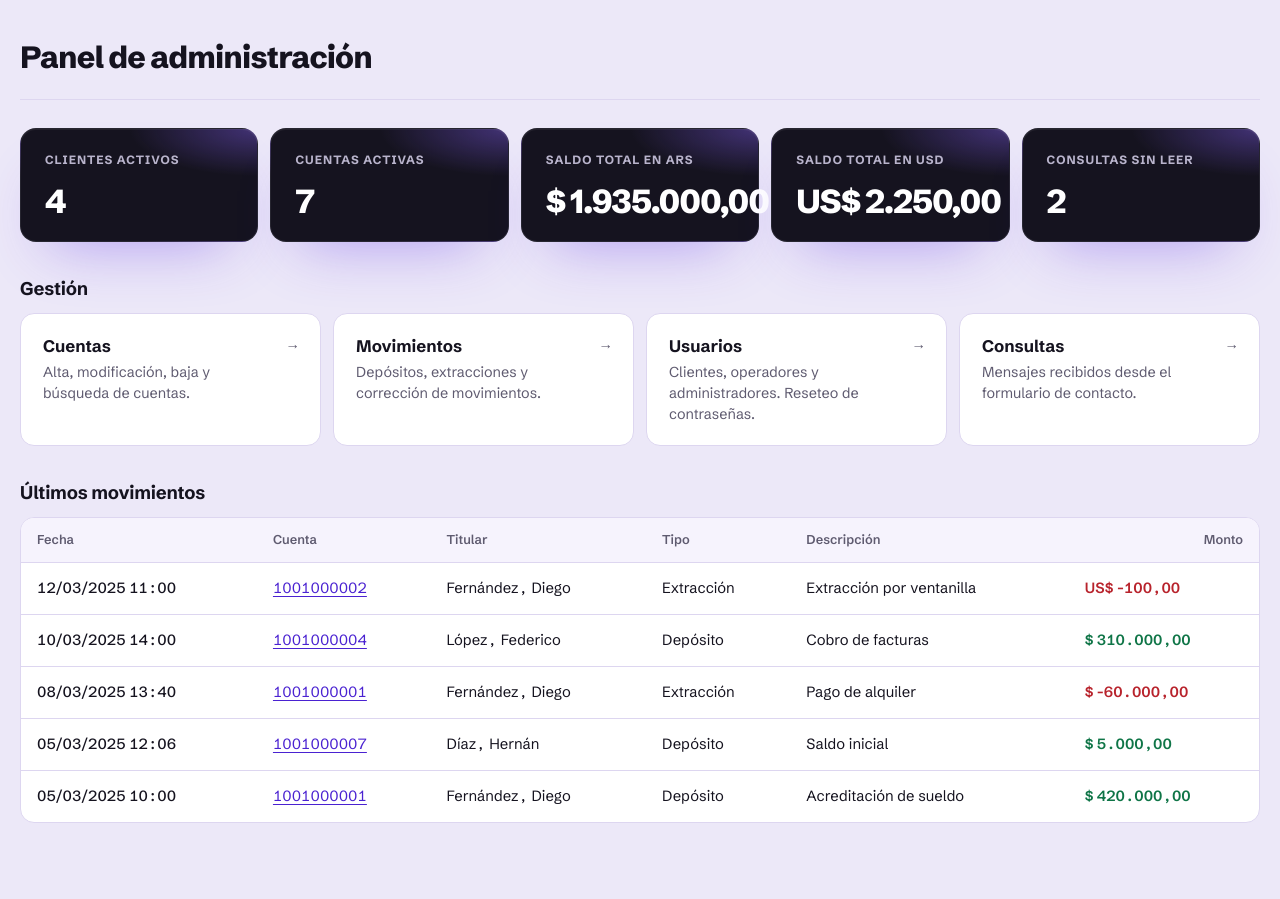
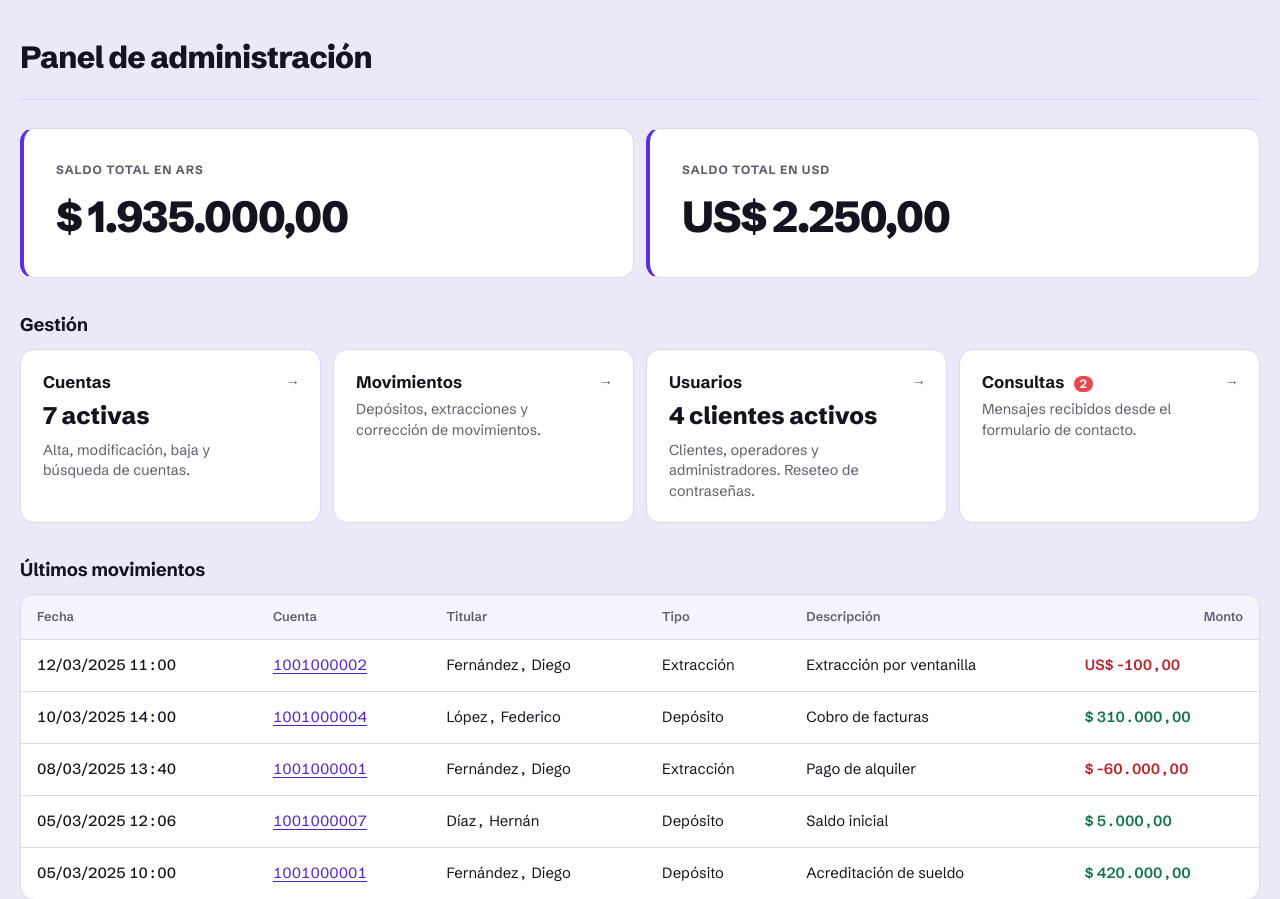
Before and after one commit to Lucas-Ferrari/frh-progra4-tp2, a PHP site: page /banco/admin/panel.php in a window 1280 px wide. Shown: the part 77-976 px from the top of the page. Run offline with PHP 8.4, Linux system fonts and the light colour scheme; a user stored in the database is signed in; data comes from the database, SQL or seed files in the repository.

Commit message:
Revision estilo panel admin

```diff
--- a/admin/panel.php
+++ b/admin/panel.php
@@ -28,33 +28,22 @@ require_once(__DIR__ . "/../includes/header.php");
 
 <h1>Panel de administración</h1>
 
-<section class="grilla">
-    <div class="tarjeta estadistica">
-        <span class="valor"><?php echo (int) $clientes["total"]; ?></span>
-        <span class="etiqueta">Clientes activos</span>
-    </div>
-    <div class="tarjeta estadistica">
-        <span class="valor"><?php echo (int) $cuentas["total"]; ?></span>
-        <span class="etiqueta">Cuentas activas</span>
-    </div>
+<!-- Solo los saldos van como tarjeta grande; los conteos viven en su acceso de gestión -->
+<section class="grilla grilla-saldos">
     <?php foreach ($saldos as $saldo): ?>
         <div class="tarjeta estadistica">
             <span class="valor"><?php echo e(formatoMonto($saldo["total"], $saldo["moneda"])); ?></span>
             <span class="etiqueta">Saldo total en <?php echo e($saldo["moneda"]); ?></span>
         </div>
     <?php endforeach; ?>
-    <div class="tarjeta estadistica">
-        <span class="valor"><?php echo (int) $sinLeer["total"]; ?></span>
-        <span class="etiqueta">Consultas sin leer</span>
-    </div>
 </section>
 
 <h2>Gestión</h2>
 <nav class="menu-panel">
-    <a href="cuentas.php"><strong>Cuentas</strong>Alta, modificación, baja y búsqueda de cuentas.</a>
+    <a href="cuentas.php"><strong>Cuentas</strong><span class="dato"><?php echo (int) $cuentas["total"]; ?> activas</span>Alta, modificación, baja y búsqueda de cuentas.</a>
     <a href="movimientos.php"><strong>Movimientos</strong>Depósitos, extracciones y corrección de movimientos.</a>
-    <a href="usuarios.php"><strong>Usuarios</strong>Clientes, operadores y administradores. Reseteo de contraseñas.</a>
-    <a href="contactos.php"><strong>Consultas</strong>Mensajes recibidos desde el formulario de contacto.</a>
+    <a href="usuarios.php"><strong>Usuarios</strong><span class="dato"><?php echo (int) $clientes["total"]; ?> clientes activos</span>Clientes, operadores y administradores. Reseteo de contraseñas.</a>
+    <a href="contactos.php"><strong>Consultas<?php if ($sinLeer["total"] > 0): ?> <span class="aviso" aria-label="<?php echo (int) $sinLeer["total"]; ?> sin leer"><?php echo (int) $sinLeer["total"]; ?></span><?php endif; ?></strong>Mensajes recibidos desde el formulario de contacto.</a>
 </nav>
 
 <h2>Últimos movimientos</h2>
--- a/css/estilos.css
+++ b/css/estilos.css
@@ -2985,3 +2985,38 @@ body.app:has(.panel-cliente) {
     .cuenta .monto { font-size: 1.5rem; }
     .lista-movimientos li { padding: 12px 14px; gap: 12px; }
 }
+
+/* ---------- Panel admin: saldos grandes, conteos dentro de cada acceso ---------- */
+.app .grilla-saldos { grid-template-columns: repeat(auto-fit, minmax(280px, 1fr)); margin-bottom: 24px; }
+.app .grilla-saldos .estadistica { padding: 32px; min-height: 150px; }
+.app .grilla-saldos .estadistica .valor { font-size: clamp(2rem, 3.4vw, 2.75rem); }
+.menu-panel .dato { display: block; font-size: 1.5rem; font-weight: 800; color: var(--titulos); margin-bottom: 6px; }
+.menu-panel .aviso {
+    display: inline-block;
+    min-width: 1.4em;
+    padding: 0 6px;
+    margin-left: 6px;
+    border-radius: 999px;
+    background: #e5484d;
+    color: #fff;
+    font-size: 0.75rem;
+    line-height: 1.4em;
+    text-align: center;
+    vertical-align: middle;
+}
+@media (max-width: 520px) { .app .grilla-saldos { grid-template-columns: 1fr; } }
+
+/* v2: los saldos del admin vuelven a la superficie clara del resto del panel,
+   sin el fondo destacado con brillo; una franja de marca los distingue */
+.app .grilla-saldos .estadistica {
+    --titulos: inherit;
+    --texto: inherit;
+    --texto-suave: inherit;
+    --borde: inherit;
+    --marca-texto: inherit;
+    background: var(--superficie);
+    border: 1px solid var(--borde);
+    border-left: 4px solid var(--marca);
+    border-radius: 14px;
+    box-shadow: none;
+}
```
